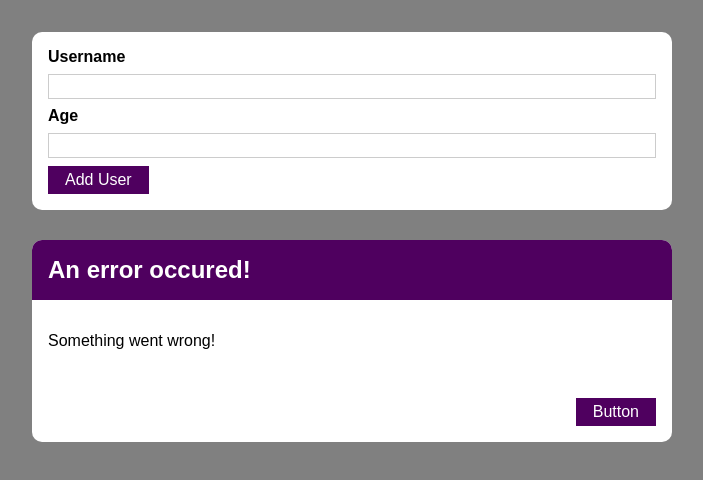
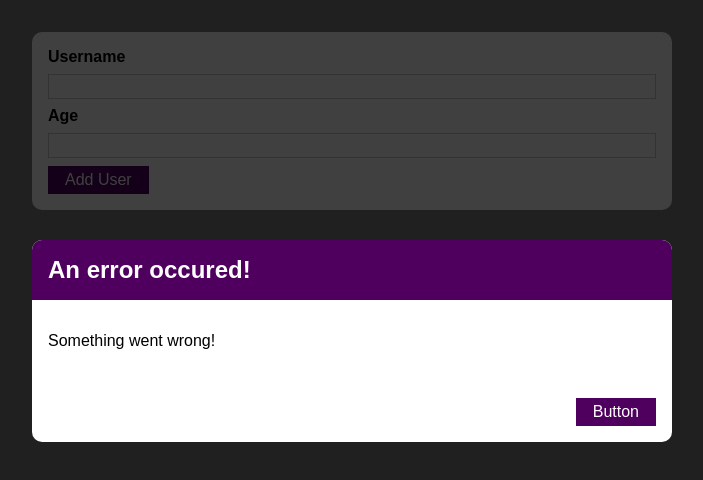
Before and after one commit to Developer-a-la-mode/Exercise, a React (Create React App) app: page / in a window 1280 px wide. Shown: the top 480 px of the page, without its empty margins (288-991 px from the left). Built offline with nearby package versions, Linux system fonts and the light colour scheme.

Commit message:
errormodal backdrop

```diff
--- a/src/components/ErrorModal.js
+++ b/src/components/ErrorModal.js
@@ -6,6 +6,8 @@ import classes from './ErrorModal.module.css';
 const ErrorModal = props => {
 
     return (
+        <div>
+            <div className={classes.backdrop}>
                 <Card className={classes.modal}>
                     <header className={classes.header}>
                         <h2>
@@ -21,6 +23,8 @@ const ErrorModal = props => {
                         <Button>Button</Button>
                     </footer>
                 </Card>
+            </div>
+        </div>
     )
 }
 
```
Lines whose indentation alone changed are shown as unchanged.
